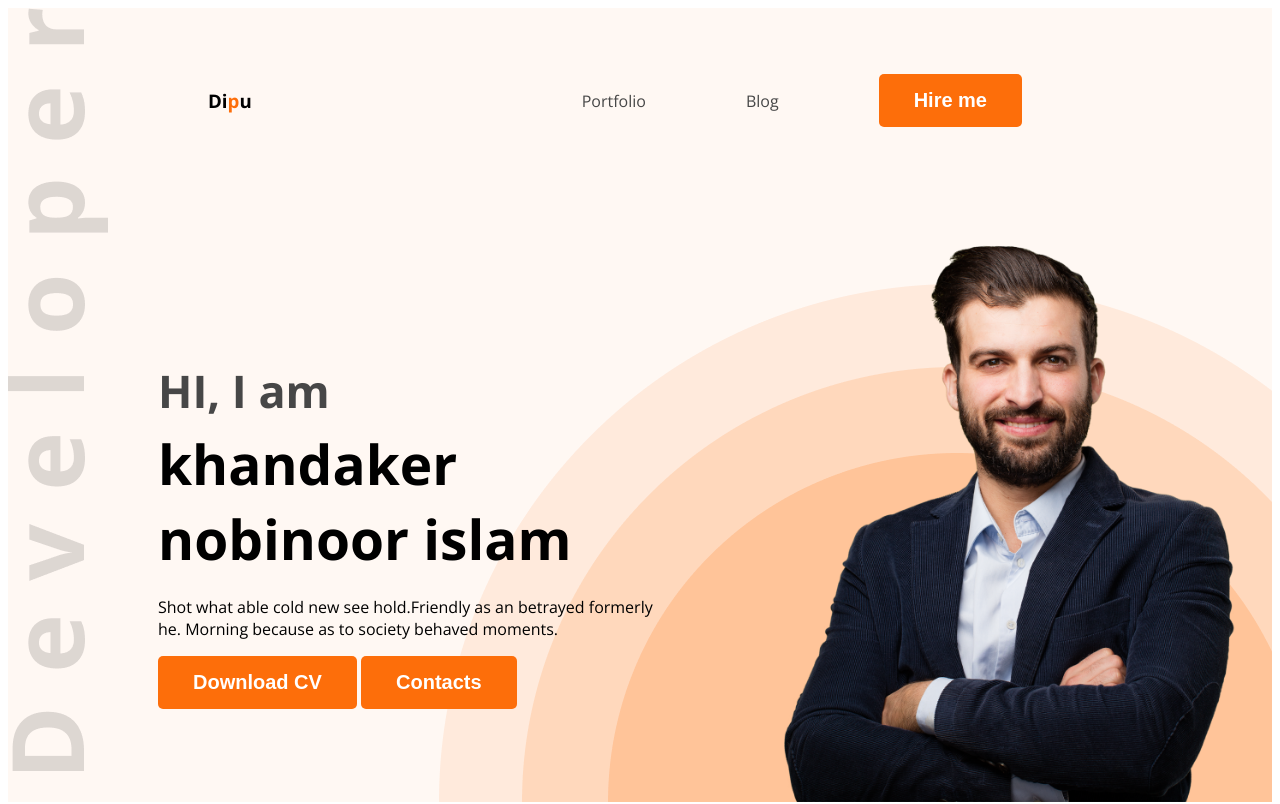
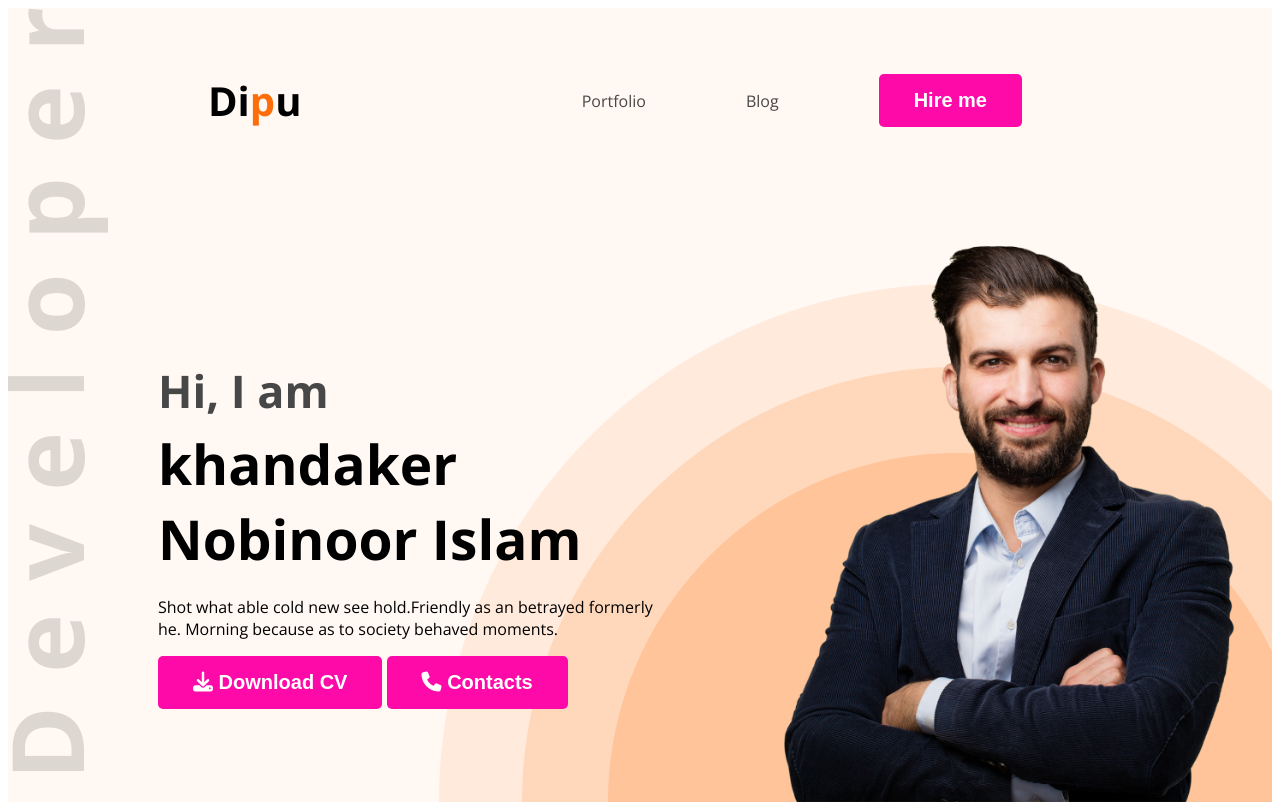
Before and after one commit to khandaker-nobinoor-islam/webdeveloper-portfolio, a plain HTML site: page index.html in a window 1280 px wide. Shown: the top 804 px of the page. Drawn offline with nearby package versions, Linux system fonts and the light colour scheme.

Commit message:
add font awesome icon

```diff
--- a/index.html
+++ b/index.html
@@ -8,11 +8,12 @@
 <link rel="preconnect" href="https://fonts.gstatic.com" crossorigin>
 <link href="https://fonts.googleapis.com/css2?family=Open+Sans:wght@400;700;800&display=swap" rel="stylesheet">
     <link rel="stylesheet" href="style/portfolio.css">
+    <script src="https://kit.fontawesome.com/fb3315cac3.js" crossorigin="anonymous"></script>
 </head>
 <body>
     <header class="header">
         <nav>
-            <h3 class="nav-title">Di<span class="text-primary">p</span>u</h3>
+            <h3 id="name" class="nav-title">Di<span class="text-primary">p</span>u</h3>
             <ul>
                 <li><a href="">Portfolio</a></li>
                 <li><a href="">Blog</a></li>
@@ -21,11 +22,11 @@
         </nav>
         <div class="banner">
             <div class="banner-content">
-                <h3 class="banner-gretting">HI, I am</h3>
-                <h1 class="banner-title">khandaker nobinoor islam</h1>
+                <h3 class="banner-gretting">Hi, I am</h3>
+                <h1 class="banner-title">khandaker Nobinoor Islam</h1>
                 <p class="banner-description">Shot what able cold new see hold.Friendly as an betrayed formerly he. Morning because as to society behaved moments.</p>
-                <button class="btn-primary">Download CV</button>
-                <button class="btn-primary">Contacts</button>
+                <button class="btn-primary"><i class="fa-solid fa-download"></i> Download CV</button>
+                <button class="btn-primary"><i class="fa-solid fa-phone"></i> Contacts</button>
             </div>
             <img class="profile-pic" src="images/hardy.png" alt="image">
         </div>
@@ -141,7 +142,7 @@
                 </div>
             </div>
             <div class="download-cv">
-                <button class="btn-primary">Download CV</button>
+                <button class="btn-primary"><i class="fa-solid fa-download"></i> Download CV</button>
             </div>
         </section>
     </main>
--- a/style/portfolio.css
+++ b/style/portfolio.css
@@ -8,7 +8,7 @@ body{
 }
 .btn-primary{
     border-radius: 5px;
-    background: #FD6E0A;
+    background: #fd0aa8;
     color: white;
     font-size: 20px;
     border: 0;
@@ -39,6 +39,9 @@ nav{
     margin: 0 200px;
 }
 
+#name{
+    font-size: 40px;
+}
 .nav{
     color: #181818;
     font-size: 45px;
```
